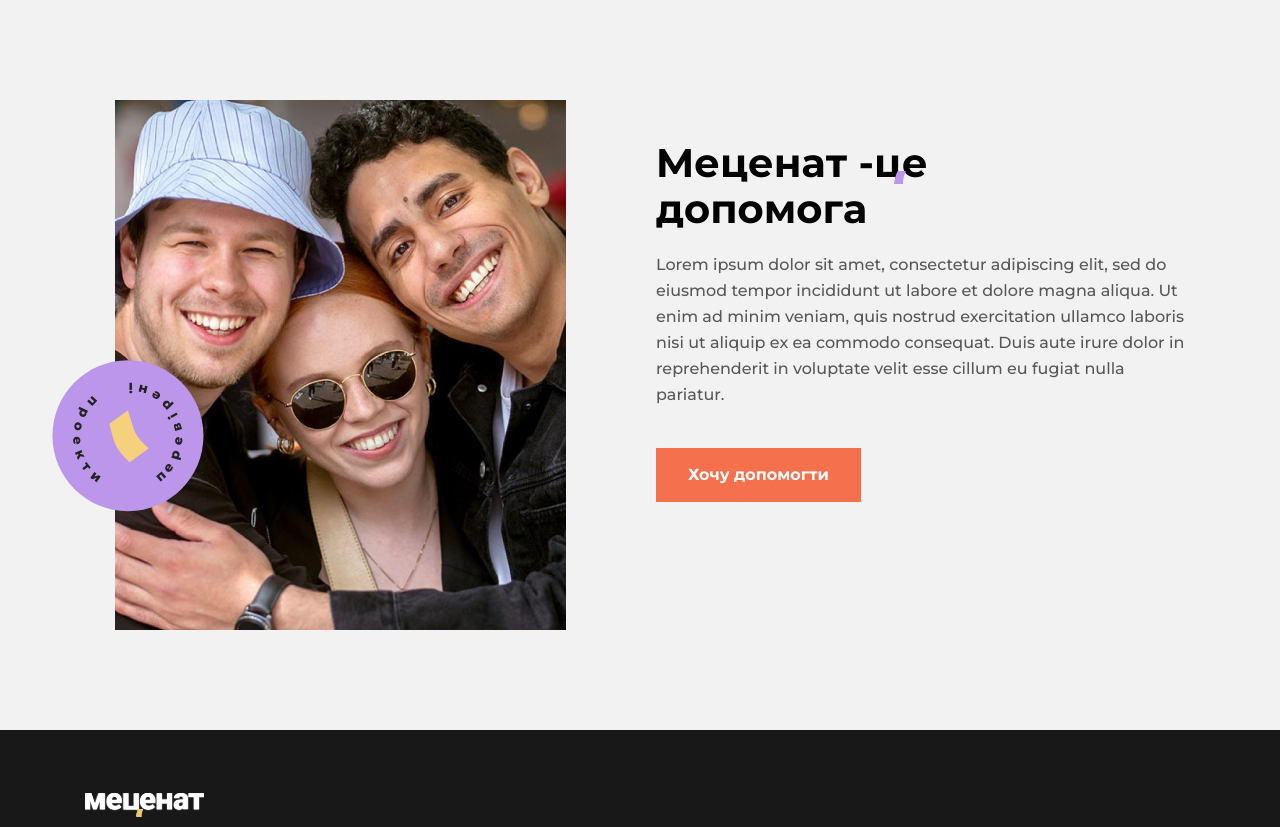
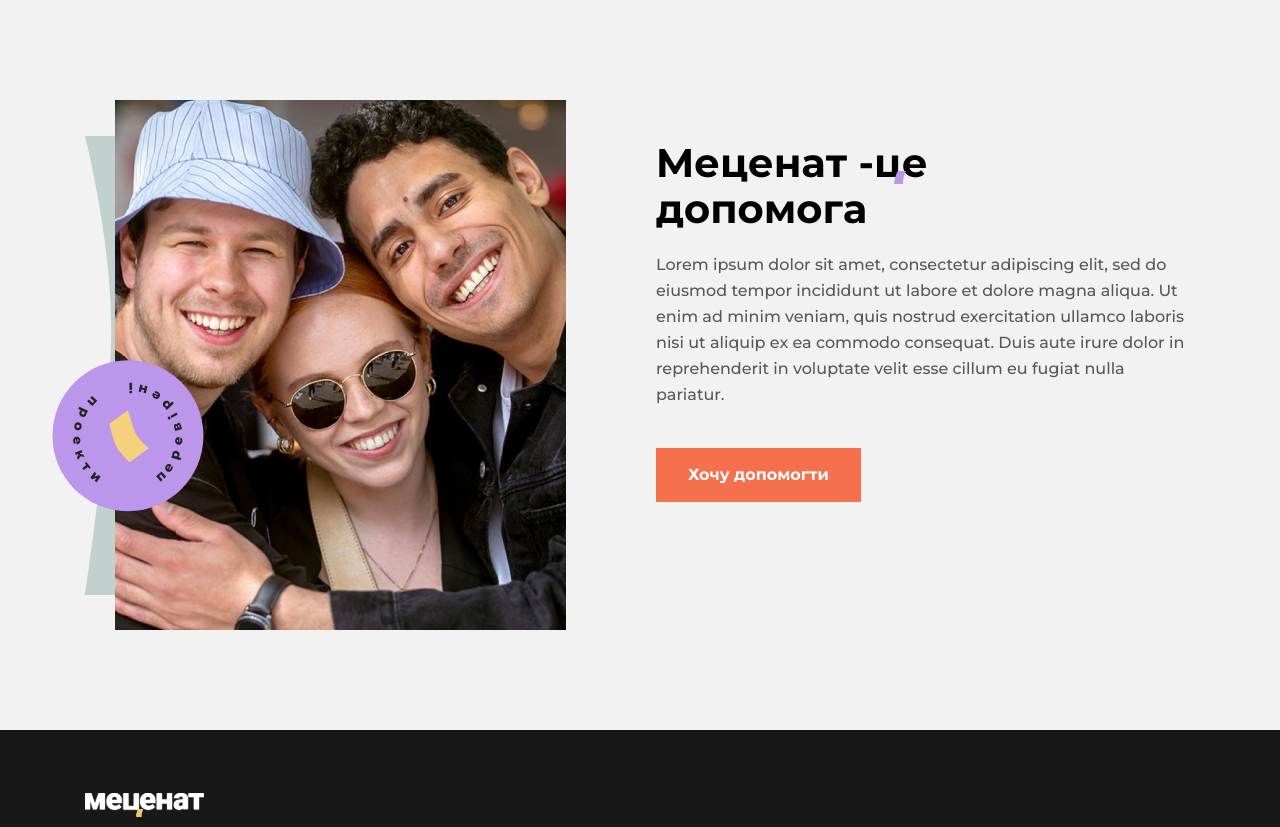
Before and after one commit to MecenatOrg/frontend, a React (Create React App) app: page / in a window 1280 px wide. Shown: the part 600-1427 px from the top of the page. Built offline with nearby package versions, Linux system fonts and the light colour scheme.

Commit message:
Added New Size & Fill For Shape Rectangle / Added Shape

```diff
--- a/src/app/pages/HomePage/About/component.tsx
+++ b/src/app/pages/HomePage/About/component.tsx
@@ -1,9 +1,14 @@
 import React from 'react';
 
+import Colors from 'shared/colors';
 import { H2, Text } from 'shared/Typography';
-import { AboutImg } from 'shared/images';
+import { Size } from 'config/configEnums';
+
 import { Button } from 'shared/components';
 import { ButtonVariant } from 'shared/components/Button/component';
+
+import { AboutImg } from 'shared/images';
+import { RectangleOvalToRight } from 'shared/shapes';
 import { ProjectsVerifiedIcon, OverlayShapeCIcon } from 'shared/icons';
 
 import { AboutWrapper, AboutImgWrapper, AboutTextWrapper, ProjectsVerifiedWrapper } from './styles';
@@ -12,6 +17,7 @@ const About: React.FC = () => (
   <AboutWrapper>
     <AboutImgWrapper>
       <img src={AboutImg} alt="" />
+      <RectangleOvalToRight className="svg--rectangle" size={Size.EXTRA_LARGE} fill={Colors.GREEN_LIGHT} />
       <ProjectsVerifiedWrapper>
         <ProjectsVerifiedIcon />
       </ProjectsVerifiedWrapper>
--- a/src/app/pages/HomePage/About/styles.ts
+++ b/src/app/pages/HomePage/About/styles.ts
@@ -25,8 +25,18 @@ export const AboutWrapper = styled.div`
 export const AboutImgWrapper = styled.div`
   position: relative;
   img {
+    position: relative;
     display: block;
     margin-left: 30px;
+    z-index: 2;
+  }
+  .svg--rectangle {
+    position: absolute;
+    top: 0;
+    bottom: 0;
+    left: 0px;
+    margin: auto;
+    z-index: 1;
   }
   ${media.tabletLMax} {
     width: 45%;
@@ -35,12 +45,22 @@ export const AboutImgWrapper = styled.div`
       margin-left: 0;
       max-width: 100%;
     }
+    .svg--rectangle {
+      width: calc(100% - 40px);
+      height: calc(100% - 40px);
+      left: -20px;
+    }
   }
   ${media.tabletMax} {
     width: 100%;
     img {
       margin-right: auto;
       margin-left: auto;
+    }
+    .svg--rectangle {
+      width: calc(100% - 30px);
+      height: calc(100% - 30px);
+      left: -15px;
     }
   }
 `;
@@ -49,10 +69,8 @@ export const ProjectsVerifiedWrapper = styled.div`
   position: absolute;
   bottom: 85px;
   left: -65px;
-  svg {
-    cursor: pointer;
+  z-index: 3;
   animation: ${rotate} 5.3s linear infinite;
-  }
   ${media.tabletLMax} {
     bottom: 20px;
     left: -85px;
@@ -76,11 +94,11 @@ export const AboutTextWrapper = styled.div`
     width: 100%;
     span {
       position: relative;
-    }
-    svg {
+      & > svg {
         position: absolute;
         bottom: 3px;
         left: 20px;
+      }
     }
   }
   button {
@@ -96,10 +114,12 @@ export const AboutTextWrapper = styled.div`
   }
   ${media.mobileMax} {
     h2 {
-      svg {
+      span {
+        & > svg {
           bottom: 1px;
           left: 17px;
         }
       }
     }
+  }
 `;
--- a/src/config/configEnums.ts
+++ b/src/config/configEnums.ts
@@ -2,4 +2,5 @@ export enum Size {
   SMALL = 'small',
   MEDIUM = 'medium',
   LARGE = 'large',
+  EXTRA_LARGE = 'extra_large',
 }
--- a/src/shared/shapes/RectangleOvalToRight.tsx
+++ b/src/shared/shapes/RectangleOvalToRight.tsx
@@ -3,26 +3,35 @@ import React from 'react';
 import { Size } from 'config/configEnums';
 import { ShapeProps } from './types';
 
-const RectangleOvalToRight: React.FC<ShapeProps> = ({ size }: ShapeProps) => {
+const RectangleOvalToRight: React.FC<ShapeProps> = ({ size, fill, className }: ShapeProps) => {
   const getWidth = (): number => {
+    if (size === Size.EXTRA_LARGE) return 402;
     if (size === Size.LARGE) return 242;
     if (size === Size.MEDIUM) return 202;
     return 170;
   };
 
   const getHeight = (): number => {
+    if (size === Size.EXTRA_LARGE) return 459;
     if (size === Size.LARGE) return 276;
     if (size === Size.MEDIUM) return 230;
     return 194;
   };
 
   return (
-    <svg width={getWidth()} height={getHeight()} viewBox="0 0 170 194" fill="none" xmlns="http://www.w3.org/2000/svg">
+    <svg
+      className={className}
+      width={getWidth()}
+      height={getHeight()}
+      viewBox="0 0 170 194"
+      fill="none"
+      xmlns="http://www.w3.org/2000/svg"
+    >
       <path
         fillRule="evenodd"
         clipRule="evenodd"
         d="M0 0H170V194H0C0 194 11.1027 119.828 11.1027 81.573C11.1027 43.3184 0 0 0 0Z"
-        fill="#FFD167"
+        fill={fill ? fill : '#FFD167'}
       />
     </svg>
   );
--- a/src/shared/shapes/types.ts
+++ b/src/shared/shapes/types.ts
@@ -4,4 +4,5 @@ import Colors from 'shared/colors';
 export type ShapeProps = {
   size: Size;
   fill?: Colors;
+  className?: string;
 };
```
Lines whose indentation alone changed are shown as unchanged.
